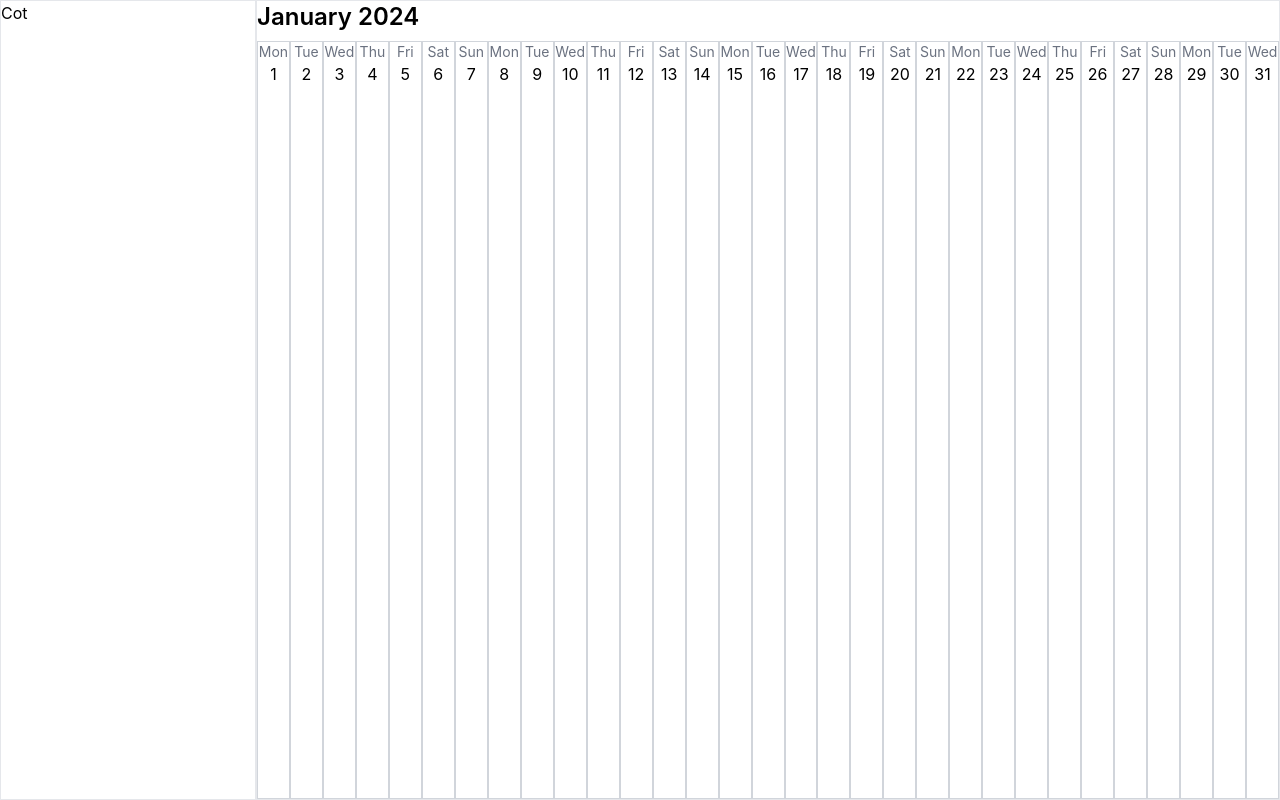
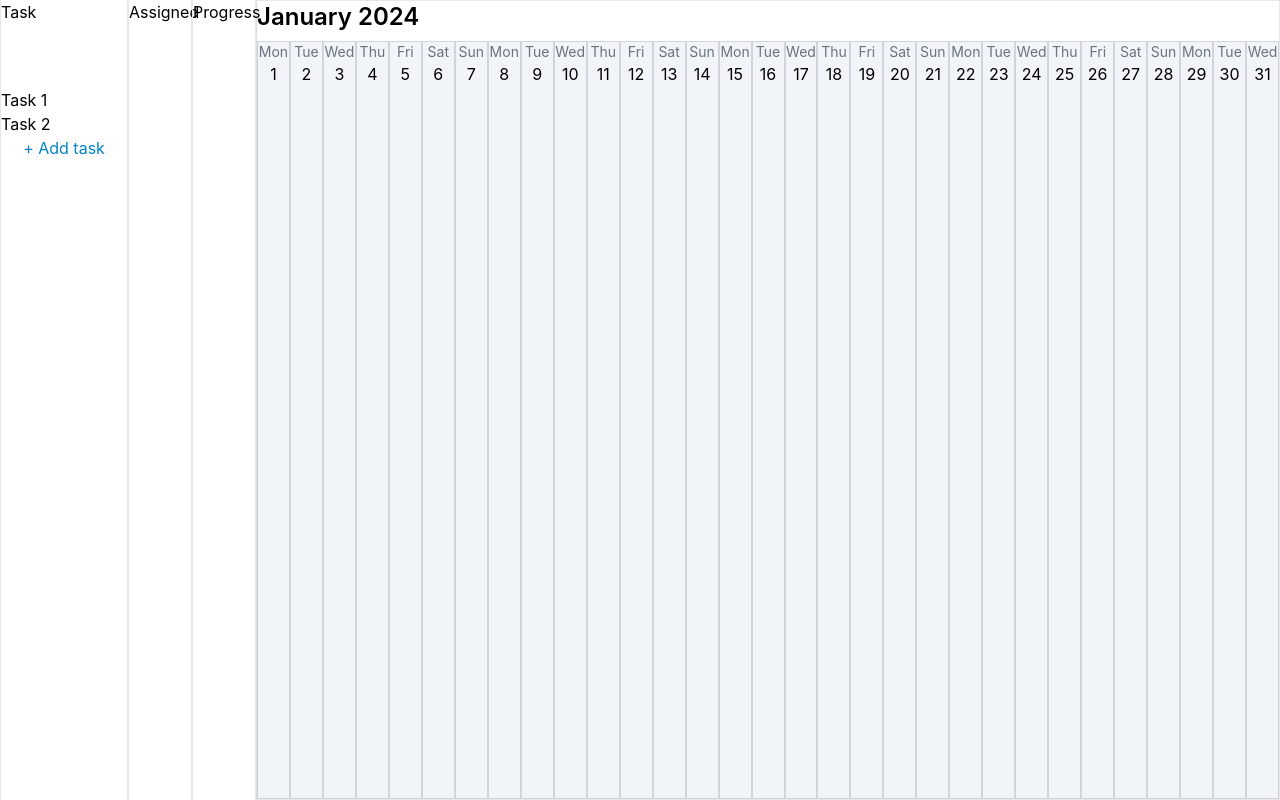
Before and after one commit to thong-vm/task-logger, a React (Create React App) app: page / in a window 1280 px wide. Built offline with nearby package versions, Linux system fonts and the light colour scheme.

Commit message:
update 2 files and create 1 file

```diff
--- a/src/App.js
+++ b/src/App.js
@@ -1,11 +1,31 @@
 import logo from "./logo.svg";
 import "./App.css";
 import Calendar from "./components/Calendar/Calendar";
+import Panel from "./components/Panel/Panel";
 
 function App() {
+  const project = {
+    name: "Example project",
+    tasks: [
+      {
+        title: "Task 1",
+        assigned: "Vo Minh Thong",
+        dateTime: "2024/01/01 00:00",
+        progress: "100%",
+      },
+      {
+        title: "Task 2",
+        assigned: "Vo Minh Thong",
+        dateTime: "2024/01/01 00:00",
+        progress: "100%",
+      },
+    ],
+  };
   return (
     <div className="flex">
-      <div className="fixed w-[20%] border h-full bg-white">Cot</div>
+      <div className="fixed w-[20%] h-screen bg-white shadow">
+        <Panel project={project} />
+      </div>
       <div className="min-w-[600px] h-screen w-full ml-[20%] overflow-x-auto">
         <Calendar year={2024} />
       </div>
--- a/src/components/CalendarItems/CalendarItems.js
+++ b/src/components/CalendarItems/CalendarItems.js
@@ -24,7 +24,10 @@ function CalendarItems({ month, year }) {
     for (let i = 1; i <= daysInMonth; i++) {
       const dayOfWeek = new Date(currentYear, currentMonth, i).getDay();
       calendar.push(
-        <div key={i} className="w-10 h-full border border-gray-300 text-center">
+        <div
+          key={i}
+          className="w-10 h-full border bg-slate-100 border-gray-300 text-center"
+        >
           <div className="text-sm text-gray-500">{daysOfWeek[dayOfWeek]}</div>
           <div>{i}</div>
         </div>
--- /dev/null
+++ b/src/components/Panel/Panel.js
@@ -0,0 +1,22 @@
+function Panel({ project }) {
+  const tasks = project.tasks.map((task) => (
+    <span className="hover:font-bold hover:cursor-pointer">{task.title}</span>
+  ));
+  return (
+    <div className="h-full">
+      <div className="flex flex-row  h-full ">
+        <div className="border-x h-full w-[50%] flex flex-col">
+          <span>Task</span>
+          <div className="mt-16 flex flex-col"> {tasks}</div>
+          <button className="text-sky-600 hover:text-sky-400 hover:underline">
+            + Add task
+          </button>
+        </div>
+        <div className="border-x h-full w-[25%]">Assigned</div>
+        <div className="border-x h-full w-[25%]">Progress</div>
+      </div>
+    </div>
+  );
+}
+
+export default Panel;
```
